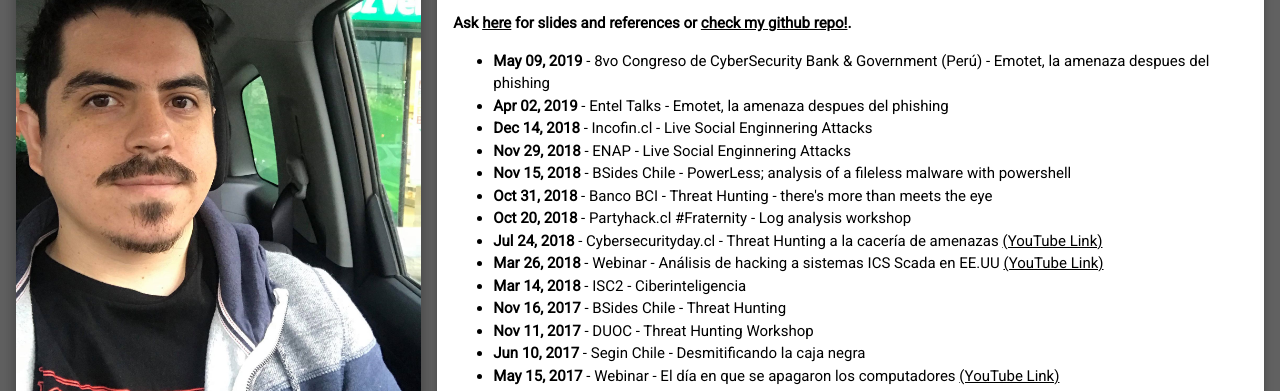
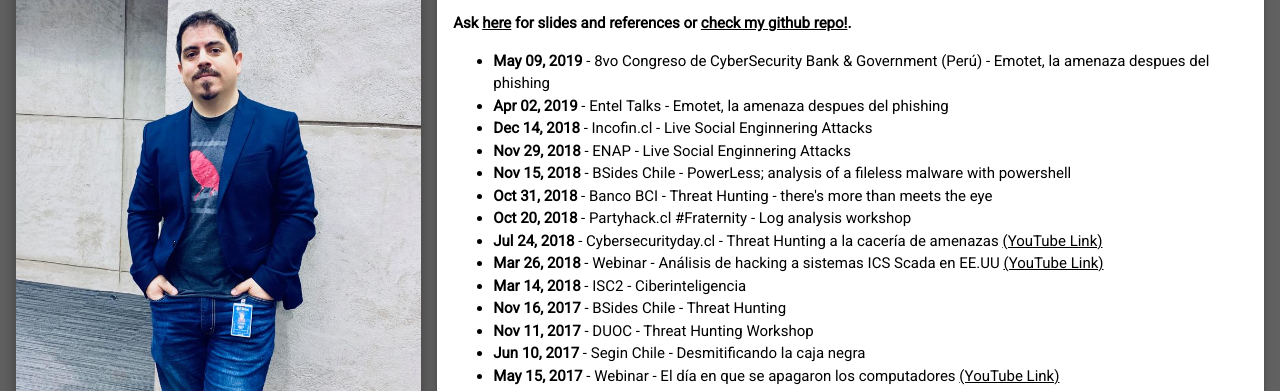
Before and after one commit to mdiazcl/webpage, a plain HTML site: page index.html in a window 1280 px wide. Shown: the part 106-497 px from the top of the page. Drawn offline with nearby package versions, Linux system fonts and the light colour scheme.

Commit message:
newphoto

```diff
--- a/index.html
+++ b/index.html
@@ -29,7 +29,7 @@ html,body,h1,h2,h3,h4,h5,h6 {font-family: "Roboto", sans-serif}
 
       <div class="w3-white w3-text-grey w3-card-4">
         <div class="w3-display-container">
-          <img src="fotocv2.jpg" style="width:100%" alt="Avatar">
+          <img src="fotocv3.jpg" style="width:100%" alt="Avatar">
           <div class="w3-display-bottomleft w3-container w3-text-black">
             <h2><span class="w3-text-white">Miguel Díaz - @MDiazCL<span></h2>
           </div>
```
Also changed, not shown: fotocv3.jpg (added).
